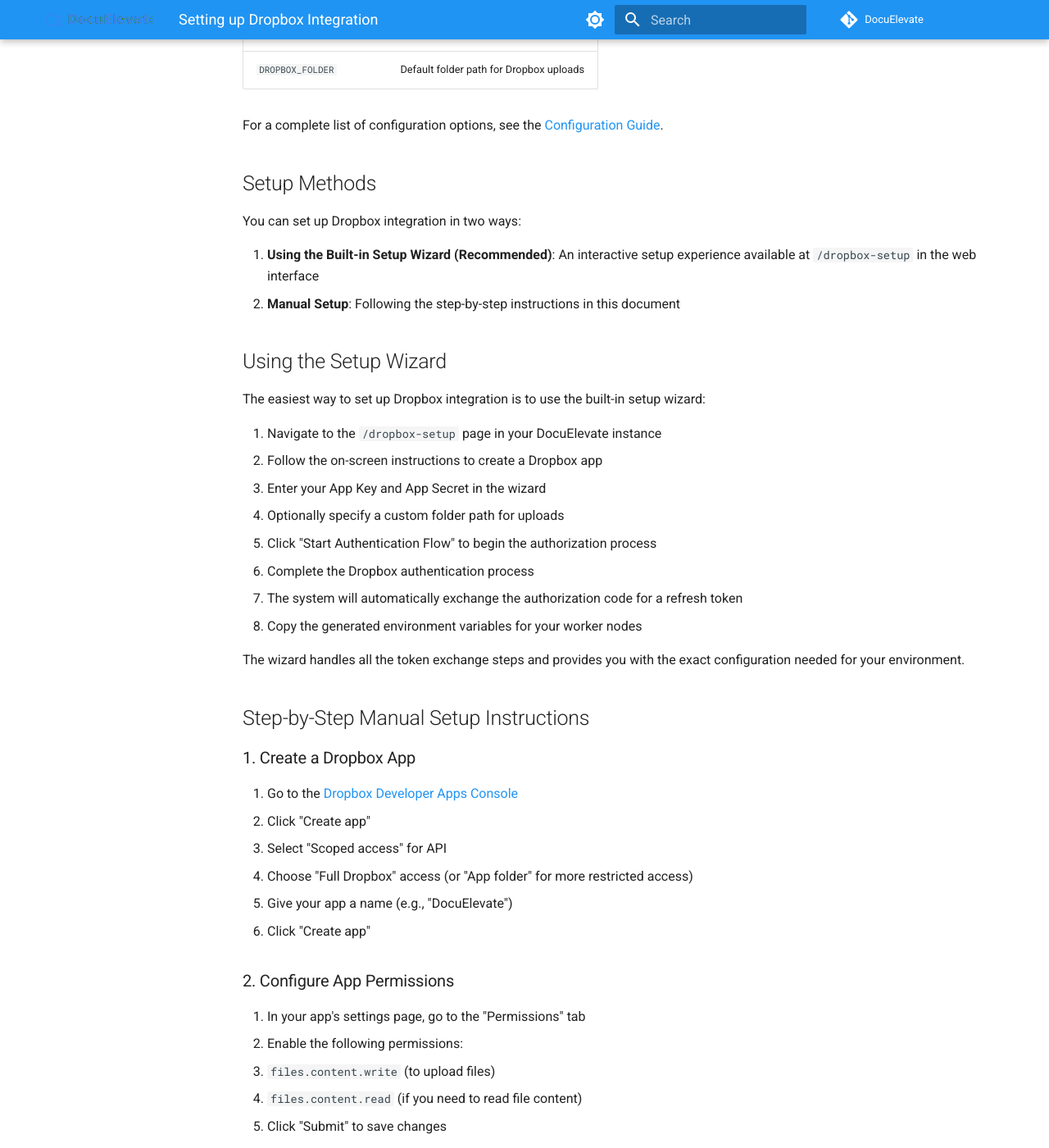
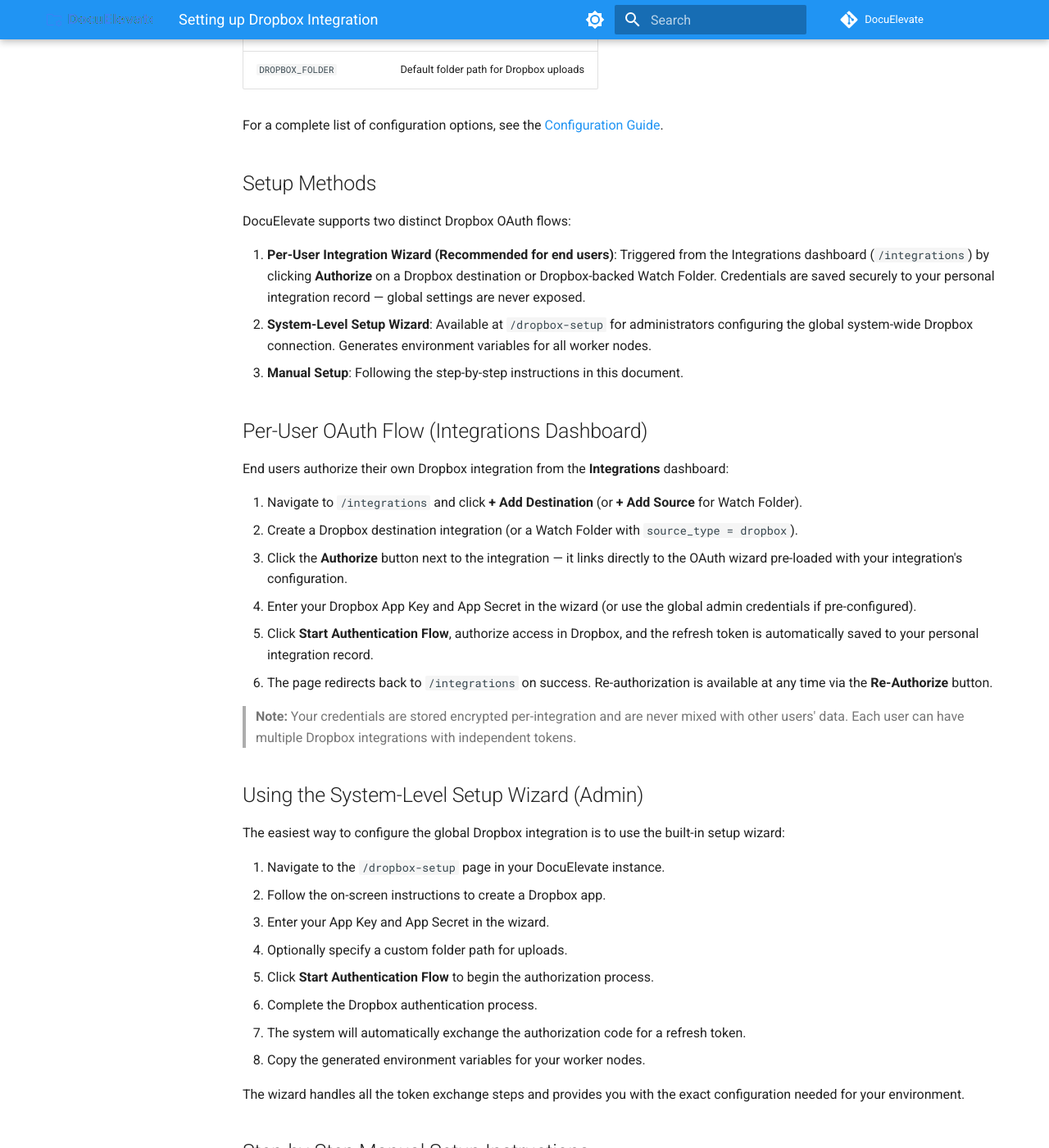
Before and after one commit to christianlouis/DocuElevate, an MkDocs documentation site: the page built from docs/DropboxSetup.md, in a window 1280 px wide and 1400 px high, scrolled down 464 px. Shown: the whole window at 82% size. Built offline with MkDocs 1.6.1 and Material for MkDocs 9.7.7, drawn with Linux system fonts in a browser that asks for light colours; comment, search, counter and statistics services are not loaded.

Commit message:
fix: 100% coverage, WCAG accessibility fixes, and documentation updates for per-user OAuth wizards
Test coverage:
- Add config=None branch test for dropbox, onedrive, google_drive views (100% coverage)
- Add WATCH_FOLDER source-type test (folder_path vs folder key)
- Add integration-not-found fallback-to-admin-mode test

WCAG 2.1 AA fixes:
- Add aria-labelledby="modalTitle" to role="dialog" modals in setup templates
- Add aria-hidden="true" to decorative SVGs in callback templates
- Add role="status" aria-label="Loading" to spinner divs
- Add aria-live="polite" to processing-message and success/folder-selection regions
- Add role="alert" aria-live="assertive" to error containers
- Update "Return to Setup" link to preserve integration_id in user mode

Docs: update DropboxSetup.md, GoogleDriveSetup.md, OneDriveSetup.md with per-user OAuth flow section

Co-authored-by: christianlouis <361235+christianlouis@users.noreply.github.com>

```diff
--- a/docs/DropboxSetup.md
+++ b/docs/DropboxSetup.md
@@ -15,23 +15,37 @@ For a complete list of configuration options, see the [Configuration Guide](Conf
 
 ## Setup Methods
 
-You can set up Dropbox integration in two ways:
+DocuElevate supports two distinct Dropbox OAuth flows:
 
-1. **Using the Built-in Setup Wizard (Recommended)**: An interactive setup experience available at `/dropbox-setup` in the web interface
-2. **Manual Setup**: Following the step-by-step instructions in this document
+1. **Per-User Integration Wizard (Recommended for end users)**: Triggered from the Integrations dashboard (`/integrations`) by clicking **Authorize** on a Dropbox destination or Dropbox-backed Watch Folder. Credentials are saved securely to your personal integration record — global settings are never exposed.
+2. **System-Level Setup Wizard**: Available at `/dropbox-setup` for administrators configuring the global system-wide Dropbox connection. Generates environment variables for all worker nodes.
+3. **Manual Setup**: Following the step-by-step instructions in this document.
 
-## Using the Setup Wizard
+## Per-User OAuth Flow (Integrations Dashboard)
 
-The easiest way to set up Dropbox integration is to use the built-in setup wizard:
+End users authorize their own Dropbox integration from the **Integrations** dashboard:
 
-1. Navigate to the `/dropbox-setup` page in your DocuElevate instance
-2. Follow the on-screen instructions to create a Dropbox app
-3. Enter your App Key and App Secret in the wizard
-4. Optionally specify a custom folder path for uploads
-5. Click "Start Authentication Flow" to begin the authorization process
-6. Complete the Dropbox authentication process
-7. The system will automatically exchange the authorization code for a refresh token
-8. Copy the generated environment variables for your worker nodes
+1. Navigate to `/integrations` and click **+ Add Destination** (or **+ Add Source** for Watch Folder).
+2. Create a Dropbox destination integration (or a Watch Folder with `source_type = dropbox`).
+3. Click the **Authorize** button next to the integration — it links directly to the OAuth wizard pre-loaded with your integration's configuration.
+4. Enter your Dropbox App Key and App Secret in the wizard (or use the global admin credentials if pre-configured).
+5. Click **Start Authentication Flow**, authorize access in Dropbox, and the refresh token is automatically saved to your personal integration record.
+6. The page redirects back to `/integrations` on success. Re-authorization is available at any time via the **Re-Authorize** button.
+
+> **Note:** Your credentials are stored encrypted per-integration and are never mixed with other users' data. Each user can have multiple Dropbox integrations with independent tokens.
+
+## Using the System-Level Setup Wizard (Admin)
+
+The easiest way to configure the global Dropbox integration is to use the built-in setup wizard:
+
+1. Navigate to the `/dropbox-setup` page in your DocuElevate instance.
+2. Follow the on-screen instructions to create a Dropbox app.
+3. Enter your App Key and App Secret in the wizard.
+4. Optionally specify a custom folder path for uploads.
+5. Click **Start Authentication Flow** to begin the authorization process.
+6. Complete the Dropbox authentication process.
+7. The system will automatically exchange the authorization code for a refresh token.
+8. Copy the generated environment variables for your worker nodes.
 
 The wizard handles all the token exchange steps and provides you with the exact configuration needed for your environment.
 
```
Also changed, not shown: docs/GoogleDriveSetup.md (+16 -2 lines), docs/OneDriveSetup.md (+26 -12 lines), 9 other files.
